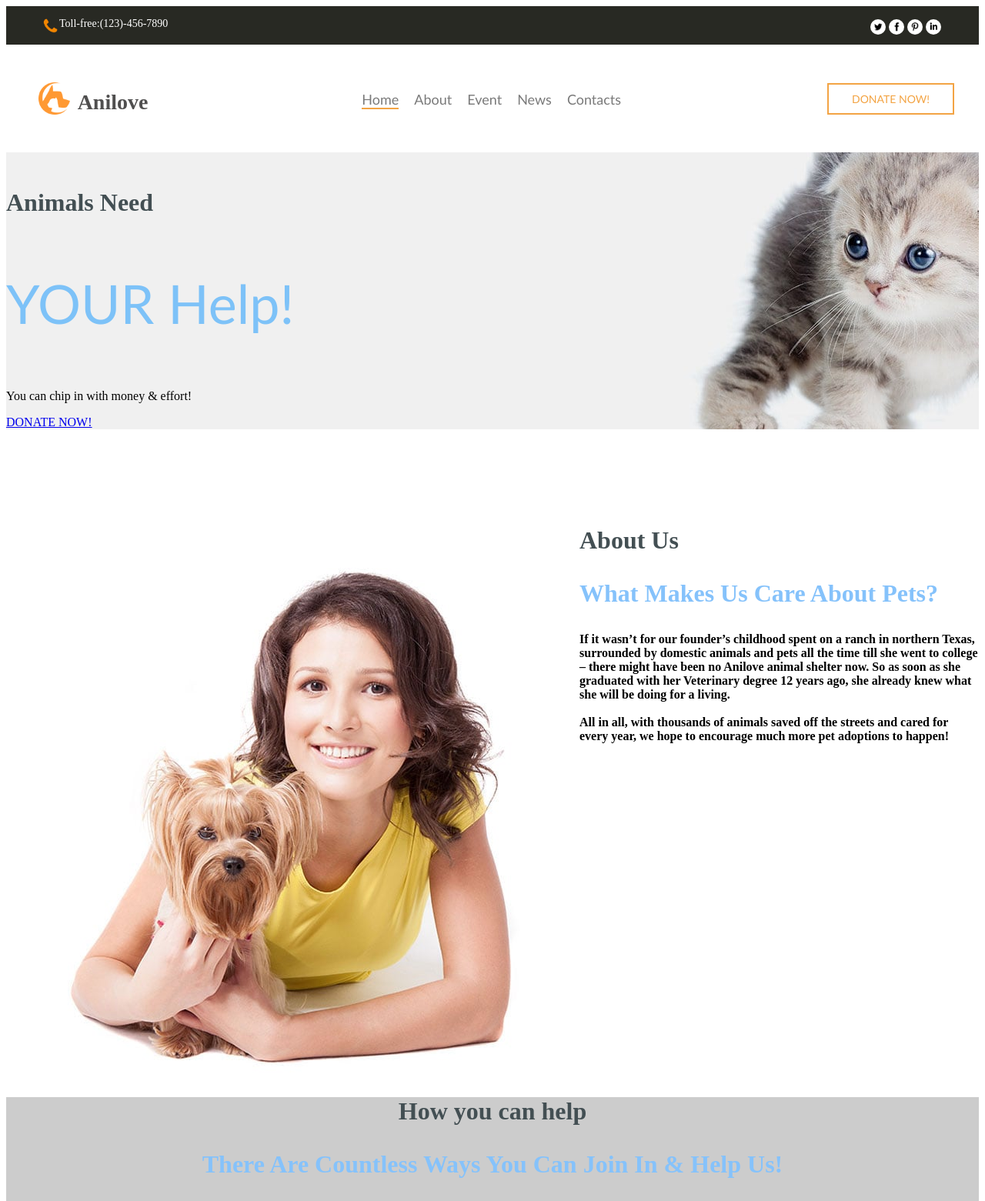
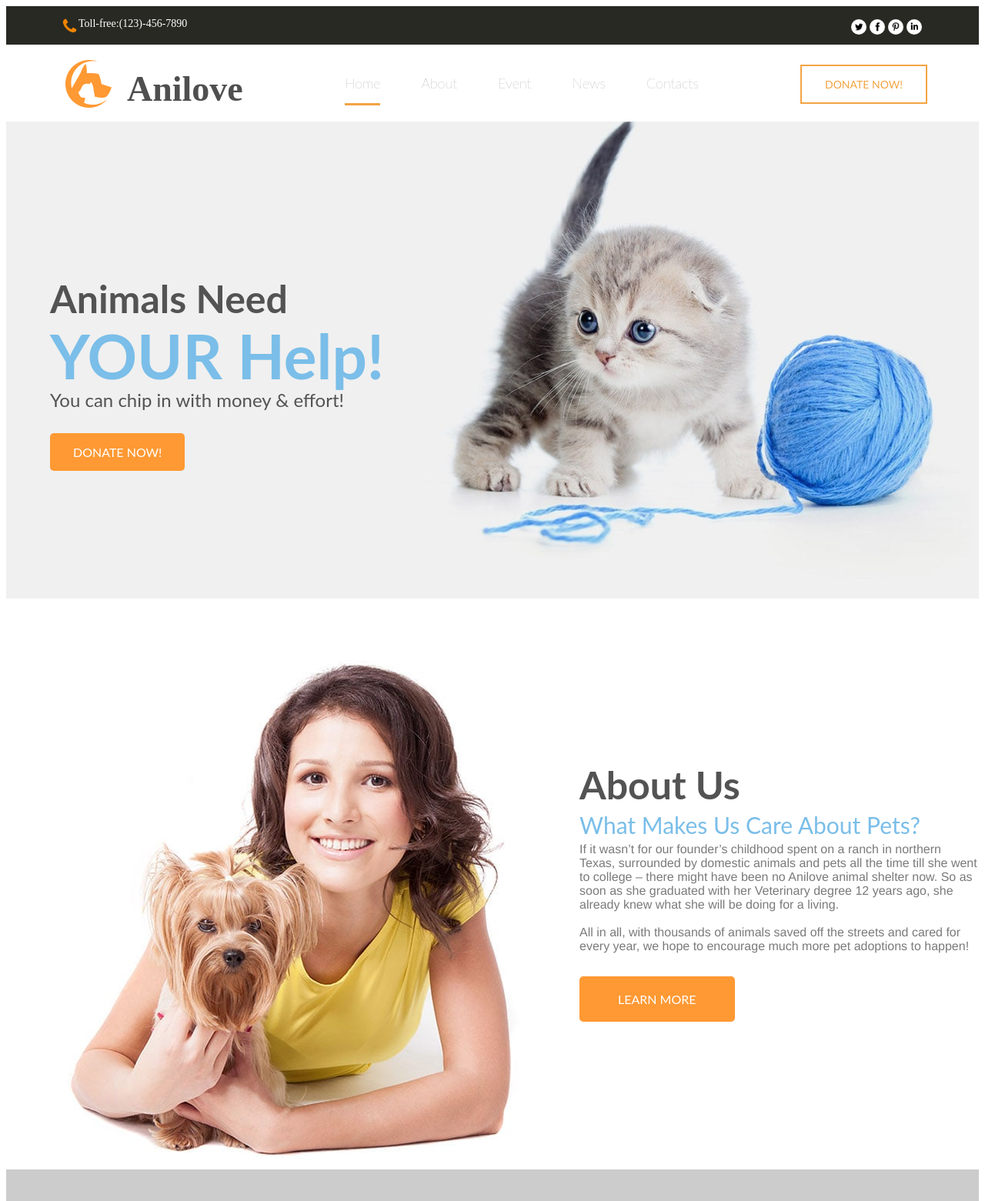
Before and after one commit to hannashow/hannashow.github.io, a plain HTML site: page 0524HW/09_HW2_website.html in a window 1280 px wide. Shown: the top 1561 px of the page at 77% size. Drawn offline with Linux system fonts and the light colour scheme.

Commit message:
update 0529 hw

```diff
--- a/0524HW/09_HW2_website.html
+++ b/0524HW/09_HW2_website.html
@@ -17,14 +17,15 @@
             background-color: #282923;
             color: white;
             display: flex;
-            justify-content: center;
+            justify-content:center;
+            font-family: Helvetica Neue,Helvetica,Arial,sans-serif;
         }
         .info {
             width: 100%;
             font-size: 20px;
             font-family:Microsoft JhengHei;
             justify-content: space-between;
-            max-width: 1200px;
+            max-width: 1150px;
             display: flex;
         }
         .info a{
@@ -51,7 +52,6 @@
             width: 50%;
             direction: rtl;
             margin:15px;
-
         }
         .socialMediaIcon img{
             width: 20px;
@@ -66,57 +66,59 @@
         }
         .banner{
             height:100px;
-            margin: 20px;
             display: flex;
-            justify-content: center;
+            justify-content:center;
         }
         .banner h1{
             color:#504f4f;
-            font-size: 28px;
+            font-size: 46px;
             font-weight: bold;
         }
         .banner .layer{
             width: 100%;
-            max-width: 1200px;
+            max-width: 1150px;
             display:flex;
             justify-content:space-between;
-            padding: 10px;
+            align-items: center;
         }
         .banner .layer .logo{
-            margin:10px;
+            height: 100%;
             display: flex;
         }
         .banner .layer .logo img{
             margin:auto;
             padding-right: 10px;
-            height: 70%;
+            padding:20px;
         }
         .banner .layer .ul{
+            width: 40%;
             display: flex;
-            padding:30px;
+            justify-content: space-between;
+
         }
         .banner .layer .ul a{
             text-decoration: none;
             color:#7a7a7a ;
             font-size: 18px;
-            font-family: 'Gill Sans', 'Gill Sans MT', Calibri, 'Trebuchet MS', sans-serif;
-            margin: 10px;
             border: 1px;
+            padding: 15px 0;
+            font-family: 'Lato', sans-serif;
+            font-weight: lighter;
         }
         .banner .layer .ul .home a{
-            border-bottom: 2px solid rgb(243, 164, 68);
+            border-bottom: 3px solid rgb(243, 164, 68);
         }
         .banner .layer .ul a:hover{
-            border-bottom: 2px solid rgb(243, 164, 68);
+            border-bottom: 3px solid rgb(243, 164, 68);
         }
         .banner .layer .donation{
-            margin-top: 30px;
             font-family: 'Gill Sans', 'Gill Sans MT', Calibri, 'Trebuchet MS', sans-serif;
+            margin-right: 10px;
         }
         .banner .layer .donation a{
             text-decoration: none;
             font-size: 14px;
-            padding: 10px 30px;
+            padding: 15px 30px;
             color:rgb(243, 164, 68);
             border: 2px solid rgb(243, 164, 68);
         }
@@ -127,60 +129,139 @@
         }
         .donate{
             width: 100%;
+            height: 600px;
             padding-top: 20px;
+            display: flex;
+            justify-content: center;
+            align-items: center;
             background-image: url("gray cat.jpeg");
             background-repeat: no-repeat;
+            background-position: center;
+            background-size: 130%;
+        }
+        .donate .sub_donate{
+            max-width: 1150px;
+            width: 100%;
+            height: 40%;
+            display: flex;
+            flex-direction: column;
+            justify-content: space-between;
             background-position: 0%;
         }
-        .donate .sub_dodate{
-            max-width: 1200px;
+        .donate .sub_donate .text{
+            width: 50%;
+            display: flex;
+            flex-direction: column;
+        }
+
+        .donate .yourHelp{
+            font-family: 'Lato', sans-serif;
+            font-weight: 700;
+            font-size: 80px;
+            color:#7abee9;
+            line-height: 1.1;
+            margin: 0;
+        }
+        .donate .donation a{
+            text-decoration: none;
+            background-color: #ff9933;
+            color:white;
+            padding: 15px 30px;
+            font-family: 'Lato', sans-serif;
+            border-radius: 5px;
+        }
+        .donate .donation a:hover{
+            background-color: black;
+        }
+        .outerAboutus{
             display: flex;
             justify-content: center;
         }
-        .donate .yourHelp{
-            font-size: 70px;
-            color:rgb(125, 194, 248);
-            font-family: 'Gill Sans', 'Gill Sans MT', Calibri, 'Trebuchet MS', sans-serif;
-        }
-        .donate img{
-            width: 100%;
-        }
-
         .aboutUs {
             max-width: 1400px;
             width: 100%;
-            padding-top: 100px;
             display: flex;
-            background-color: white;
-            position: relative;
-            margin:auto;
+            align-items: center;
+        }
+        .aboutUs .text a{
+            padding:20px 50px;
+            background-color:#ff9933;
+            text-decoration: none;
+            color:white;
+            border-radius: 5px;
+            font-family: 'Lato', sans-serif;;
         }
 
         h2{
-            font-size:32px;
-            color:#434f53
+            font-family: 'Lato', sans-serif;
+            font-size:50px;
+            color: #535353;
+            font-weight: 700;
+            line-height: 1.2;
+            margin: 0;
         }
         h3{
-            font-family: Microsoft JhengHei;
-
-            font-size: 32px;
-            color:rgb(133, 194, 251)
-
+            font-family: 'Lato', sans-serif;
+            font-weight: 400;
+            font-size: 30px;
+            color:#7abee9;
+            line-height: 1.5;
+            margin: 0;
+        }
+        h4{
+            font-family: Helvetica Neue,Helvetica,Arial,sans-serif;
+            color: #7a7a7a;
+            font-weight: lighter;
+            margin: 0;
         }
         .howyoucanhelp-outer{
             width:100%;
             background-color: #ccc;
+            display: flex;
+            justify-content: center;
         }
         .howyoucanhelp-inner{
+            width: 100%;
+            max-width: 1000px;
             text-align: center;
-            margin:auto;
+            padding: 50px;
         }
         .img-group{
+            max-width: 1400px;
+            width: 100%;
             display: flex;
+            justify-content:space-between;
+            height: 500px;
+            color:white;
+            text-align: center;
         }
-        .img-group img{
-            width: 100%-10px;
-            padding:0 10px 0px 10px;
+        .img-group p{
+            top:60%;
+            position: relative;
+            font-size: 34px;
+            font-family: 'Lato', sans-serif;
+        }
+        .volunteer{
+            width: 33%;
+            background-size: 90%;
+            background-image: url(volunteer.jpeg);
+            background-repeat: no-repeat;
+            background-position-x: center;
+        }
+
+        .adopt{
+            width: 33%;
+            background-size: 90%;
+            background-image: url(Adopt.jpeg);
+            background-repeat: no-repeat;
+            background-position-x: center;
+        }
+        .sponsor{
+            width: 33%;
+            background-size: 90%;
+            background-image: url(sponsor.jpeg);
+            background-repeat: no-repeat;
+            background-position-x: center;
         }
 
         @media screen and (min-width:1400px) {
@@ -233,14 +314,12 @@
         <div class="text">
             <h2>Animals Need</h2>
             <p class="yourHelp">YOUR Help!</p>
-            <p>You can chip in with money & effort!</p>
+            <p style="margin: 0;font-family: 'Lato', sans-serif;color:#535353;font-size: 24px;line-height: 1.2;font-weight: 400;">You can chip in with money & effort!</p>
+        </div>
         <div class="donation"><a href="#">DONATE NOW!</a></div>
     </div>
-        <div class="none"></div>
 </div>
-
-</div>
-
+<div class="outerAboutus">
     <div class="aboutUs">
         <div>
             <img src="personAndDog.jpeg" alt="person and Dog">
@@ -248,18 +327,33 @@
         <div class="text">
             <h2>About Us</h2>
             <h3>What Makes Us Care About Pets?</h3>
-        <h4>If it wasn’t for our founder’s childhood spent on a ranch in northern Texas, surrounded by domestic animals and pets all the time till she went to college – there might have been no Anilove animal shelter now. So as soon as she graduated with her Veterinary degree 12 years ago, she already knew what she will be doing for a living.<br><br>All in all, with thousands of animals saved off the streets and cared for every year, we hope to encourage much more pet adoptions to happen!</h4>
+            <h4 style="margin-bottom: 50px;">If it wasn’t for our founder’s childhood spent on a ranch in northern Texas, surrounded by domestic animals and pets all the time till she went to college – there might have been no Anilove animal shelter now. So as soon as she graduated with her Veterinary degree 12 years ago, she already knew what she will be doing for a living.<br><br>All in all, with thousands of animals saved off the streets and cared for every year, we hope to encourage much more pet adoptions to happen!</h4>
+            <div>
+                <a href="#">LEARN MORE</a>
             </div>
         </div>
+    </div>
+</div>
+
 
 <div class="howyoucanhelp-outer">
     <div class="howyoucanhelp-inner">
         <h2>How you can help</h2>
         <h3>There Are Countless Ways You Can Join In & Help Us!</h3>
         <div class="img-group">
-            <div class="item"><img src="volunteer.jpeg" alt="volunteer"></div>
-            <div class="item"><img src="Adopt.jpeg" alt="adopt"></div>
-            <div class="item"><img src="sponsor.jpeg" alt="sponsor"></div>
+            <div class="volunteer">
+                <p>Volunteer</p>
+            </div>
+            <div class="adopt">
+                <p>
+                    Adopt
+                </p>
+            </div>
+            <div class="sponsor">
+                <p>
+                    Sponsor
+                </p>
+            </div>
             <!--使用背景圖 background-img -->
         </div>
     </div>
```
Also changed, not shown: 0529HW/shopline.html (+13 -4 lines). Lines whose indentation alone changed are shown as unchanged.
